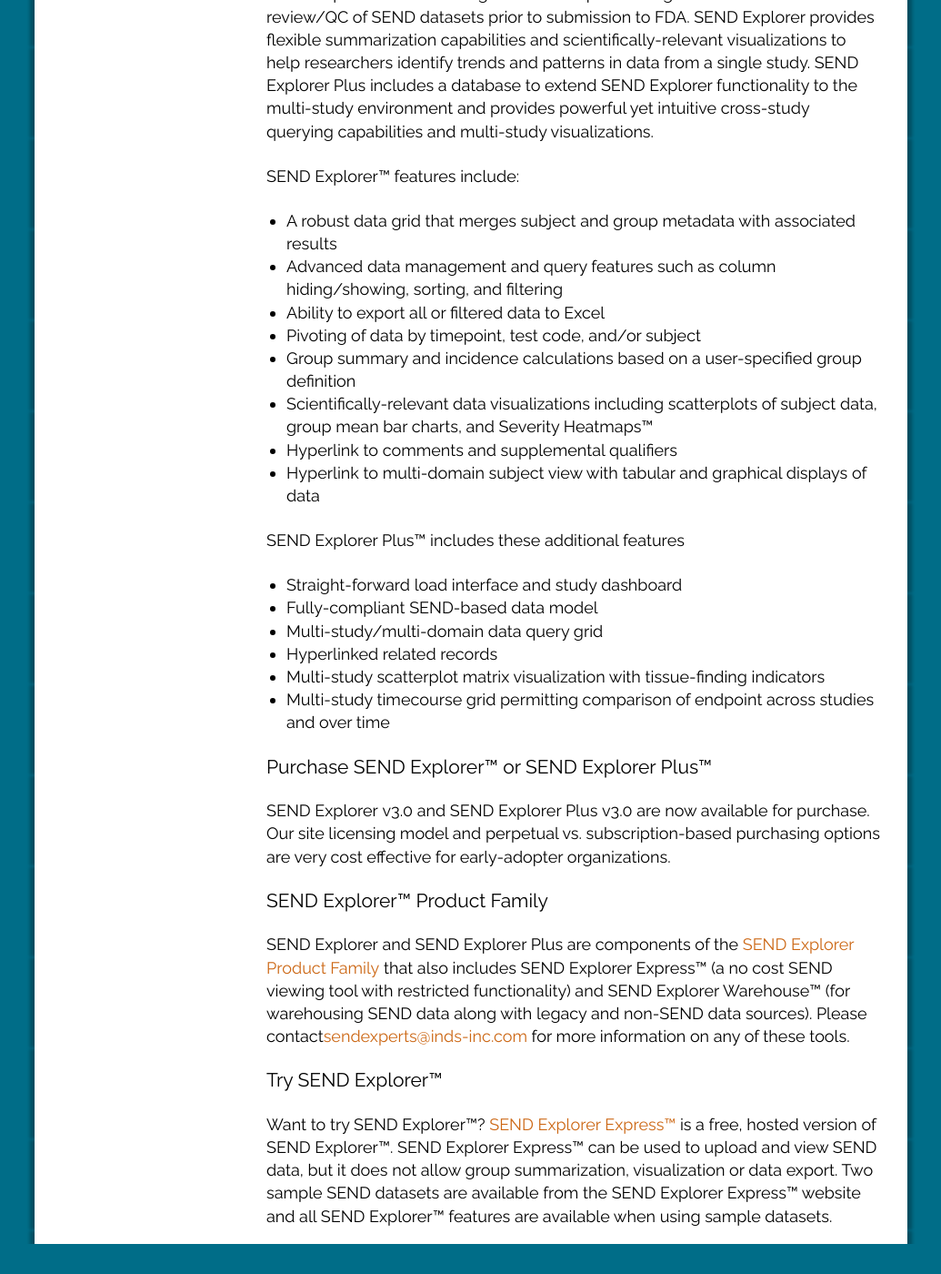
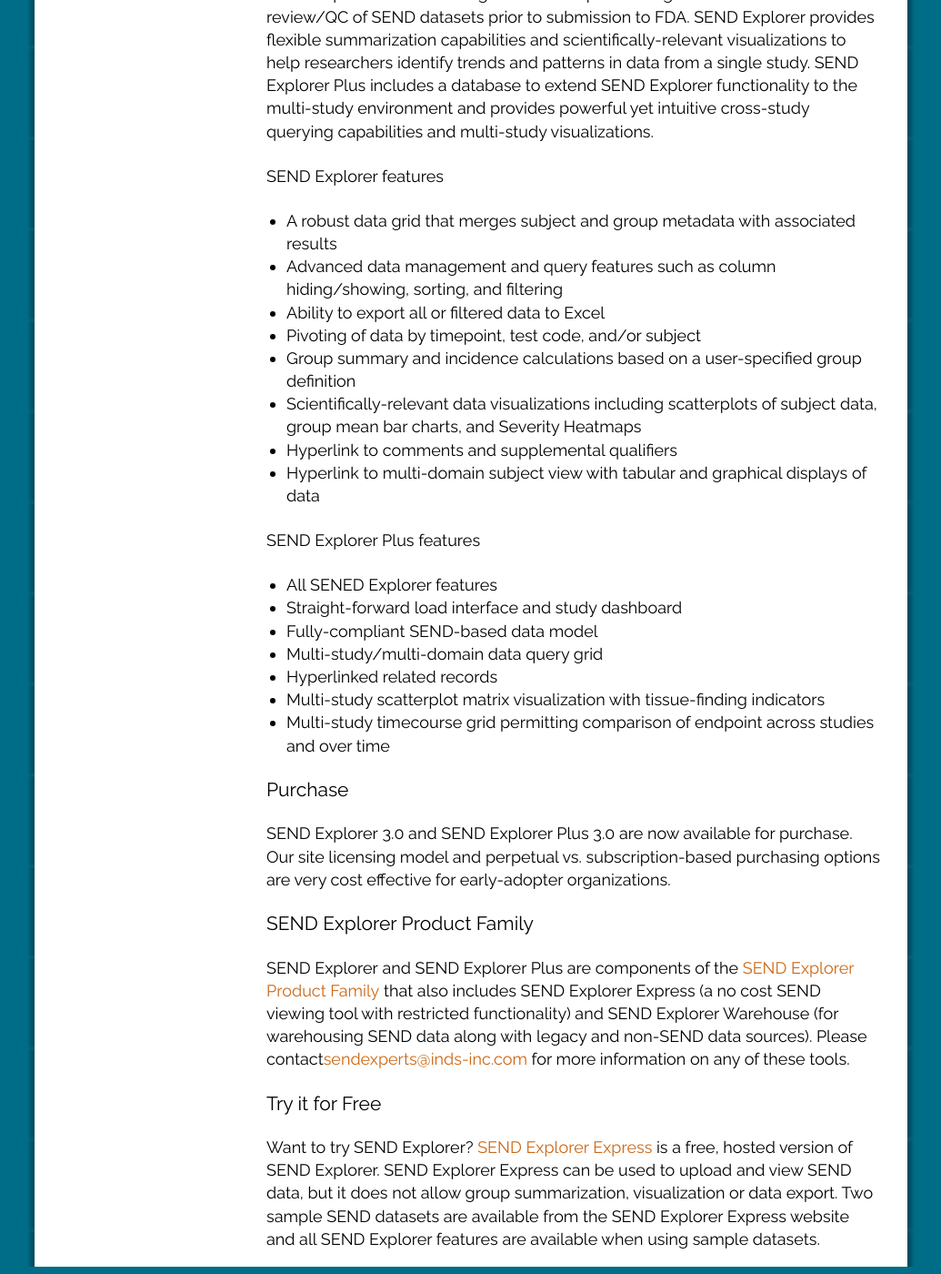
Before and after one commit to inds-inc/inds-inc.github.io, a Jekyll site: the page built from sendexplorer.md, in a window 1280 px wide and 1400 px high, scrolled down 1156 px. Shown: the whole window at 91% size, without its empty margins (122-1157 px from the left). Built offline with Jekyll 4.4.1, drawn with Linux system fonts in a browser that asks for light colours; comment, search, counter and statistics services are not loaded; before the commit the page ends 2531 px from its top, so only the background shows below that; some of the changed text lies outside the part shown.

```diff
--- a/sendexplorer.md
+++ b/sendexplorer.md
@@ -2,19 +2,19 @@
 layout: default
 ---
 
-Send Explorer - Your Path to Better Study Visualization
--------------------------------------------------------
+Send Explorer - Superior Study Visualization
+--------------------------------------------
 
 ![se-small](/assets/images/se-small.jpg)
 ![se-plus-small](/assets/images/se-plus-small.jpg)
 
 Integrated Nonclinical Development Solutions, Inc. (INDS, Inc.) is pleased to
-announce the release of SEND Explorer™ and SEND Explorer Plus™ v3.0. These
+announce the release of SEND Explorer and SEND Explorer Plus 3.0. These
 validated, web-based applications were designed by scientists to provide
 advanced viewing, data summarization, and visualization capabilities for study
 data produced in SEND (Standard for Exchange of Nonclinical Data) format.
 
-#### New features for v3.0 include the following:
+#### New features for 3.0
 
 -   A subject-centric graphical visualization that simultaneously puts a
     subject's findings for selected endpoints into perspective within its own
@@ -37,7 +37,7 @@ study. SEND Explorer Plus includes a database to extend SEND Explorer
 functionality to the multi-study environment and provides powerful yet intuitive
 cross-study querying capabilities and multi-study visualizations.
 
-#### SEND Explorer™ features include:
+#### SEND Explorer features
 
 -   A robust data grid that merges subject and group metadata with associated
     results
@@ -48,13 +48,14 @@ cross-study querying capabilities and multi-study visualizations.
 -   Group summary and incidence calculations based on a user-specified group
     definition
 -   Scientifically-relevant data visualizations including scatterplots of
-    subject data, group mean bar charts, and Severity Heatmaps™
+    subject data, group mean bar charts, and Severity Heatmaps
 -   Hyperlink to comments and supplemental qualifiers
 -   Hyperlink to multi-domain subject view with tabular and graphical displays
     of data
 
-#### SEND Explorer Plus™ includes these additional features
+#### SEND Explorer Plus features
 
+-   All SENED Explorer features
 -   Straight-forward load interface and study dashboard
 -   Fully-compliant SEND-based data model
 -   Multi-study/multi-domain data query grid
@@ -63,26 +64,26 @@ cross-study querying capabilities and multi-study visualizations.
 -   Multi-study timecourse grid permitting comparison of endpoint across studies
     and over time
 
-### Purchase SEND Explorer™ or SEND Explorer Plus™
+### Purchase
 
-SEND Explorer v3.0 and SEND Explorer Plus v3.0 are now available for purchase.
-Our site licensing model and perpetual vs. subscription-based purchasing options
-are very cost effective for early-adopter organizations.
+SEND Explorer 3.0 and SEND Explorer Plus 3.0 are now available for purchase. Our
+site licensing model and perpetual vs. subscription-based purchasing options are
+very cost effective for early-adopter organizations.
 
-### SEND Explorer™ Product Family
+### SEND Explorer Product Family
 
 SEND Explorer and SEND Explorer Plus are components of the [SEND Explorer
-Product Family](http://inds-inc.com/sendexplorerplus.php) that also includes
-SEND Explorer Express™ (a no cost SEND viewing tool with restricted
-functionality) and SEND Explorer Warehouse™ (for warehousing SEND data along
-with legacy and non-SEND data sources). Please
-contact<sendexperts@inds-inc.com> for more information on any of these tools.
+Product Family](/sendexplorer-proeduct-family) that also includes
+SEND Explorer Express (a no cost SEND viewing tool with restricted
+functionality) and SEND Explorer Warehouse (for warehousing SEND data along with
+legacy and non-SEND data sources). Please contact<sendexperts@inds-inc.com> for
+more information on any of these tools.
 
-### Try SEND Explorer™
+### Try it for Free
 
-Want to try SEND Explorer™? [SEND Explorer
-Express™](http://www.sendexplorer.com/) is a free, hosted version of SEND
-Explorer™. SEND Explorer Express™ can be used to upload and view SEND data, but
-it does not allow group summarization, visualization or data export. Two sample
-SEND datasets are available from the SEND Explorer Express™ website and all SEND
-Explorer™ features are available when using sample datasets.
+Want to try SEND Explorer? [SEND Explorer
+Express](http://www.sendexplorer.com/) is a free, hosted version of SEND
+Explorer. SEND Explorer Express can be used to upload and view SEND data, but it
+does not allow group summarization, visualization or data export. Two sample
+SEND datasets are available from the SEND Explorer Express website and all SEND
+Explorer features are available when using sample datasets.
```
Also changed, not shown: contact.md (+16 -2 lines).
